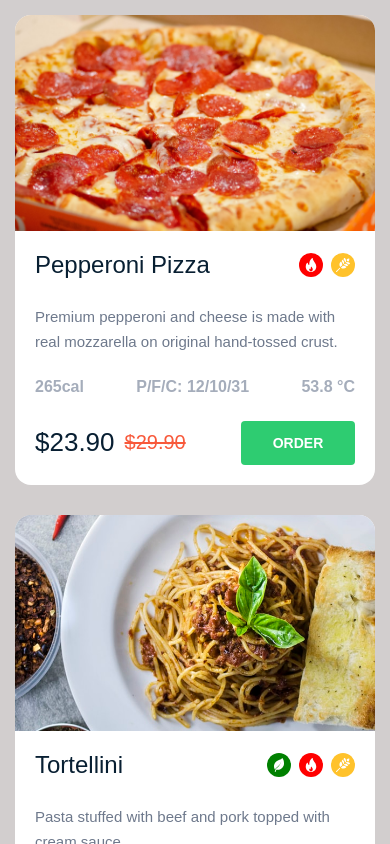
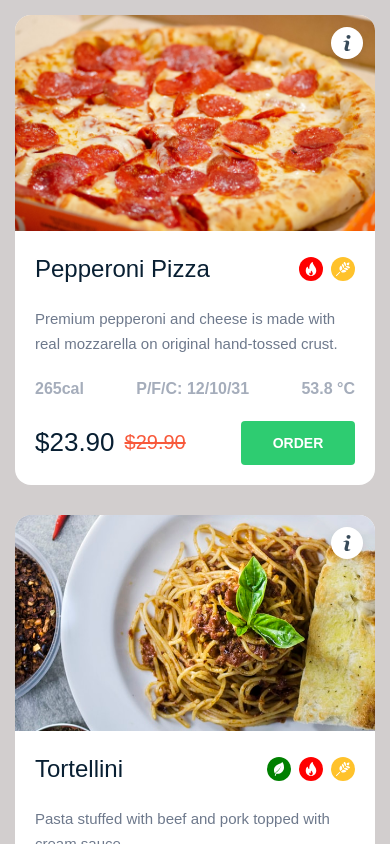
Before and after one commit to Nikusha397/react4, a React (Vite) app: page / in a window 390 px wide. Shown: the top 844 px of the page. Built offline with nearby package versions, Linux system fonts and the light colour scheme.

Commit message:
added group icon and fixed responsive

```diff
--- a/src/components/__organisms/FoodCard/FoodCard.css
+++ b/src/components/__organisms/FoodCard/FoodCard.css
@@ -6,6 +6,30 @@
   display: flex;
   flex-direction: column;
   height: 470px;
+}
+
+.card_image_wrapper {
+  position: relative;
+}
+
+.card_info_icon {
+  position: absolute;
+  top: 12px;
+  right: 12px;
+  width: 32px;
+  height: 32px;
+  background-color: white;
+  border-radius: 50%;
+  display: flex;
+  justify-content: center;
+  align-items: center;
+  cursor: pointer;
+  box-shadow: 0 4px 10px rgba(0, 0, 0, 0.1);
+}
+
+.card_info_icon img {
+  width: 16px;
+  height: 16px;
 }
 
 .card_image {
--- a/src/components/__organisms/FoodCard/FoodCard.jsx
+++ b/src/components/__organisms/FoodCard/FoodCard.jsx
@@ -4,12 +4,24 @@ import Text from "../../__atoms/Text/Text";
 import IconGroup from "../../__molecules/IconGroup/IconGroup";
 import CaloriesInfo from "../../__molecules/CaloriesInfo/CaloriesInfo";
 import PriceSection from "../../__molecules/PriceSection/PriceSection";
+import groupIcon from "../../../assets/icons/group.svg";
 
 function FoodCard({ food }) {
   return (
     <div className="card">
-      <img src={food.image} alt={food.title} className="card_image" />
+      <div className="card_image_wrapper">
+        <img
+          src={food.image}
+          alt={food.title}
+          className="card_image"
+        />
+        <div className="card_info_icon">
+          <img src={groupIcon} alt="info" />
+        </div>
+      </div>
+
       <div className="card_content">
+
         <div className="title_icons_row">
           <Title>{food.title}</Title>
           <IconGroup icons={food.icons} />
@@ -23,9 +35,12 @@ function FoodCard({ food }) {
           temp={food.temp}
         />
 
-  <PriceSection sale={food.sale} main={food.main} />
+        <PriceSection
+          sale={food.sale}
+          main={food.main}
+        />
+
       </div>
-
     </div>
   );
 }
```
Lines whose indentation alone changed are shown as unchanged.
